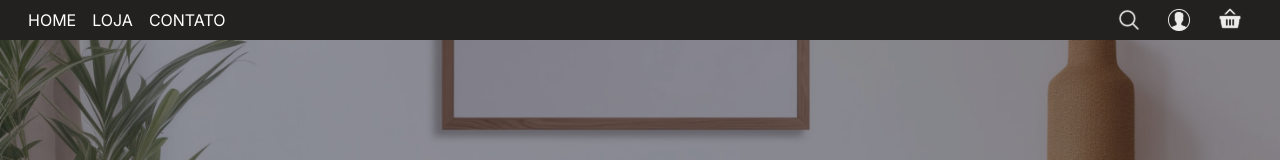
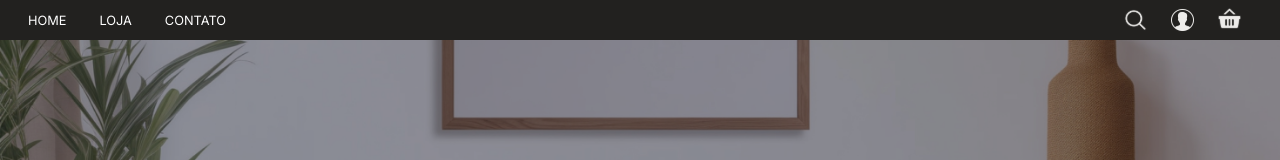
Before and after one commit to alisonnRB/Modern-Space, a Next.js app: page / in a window 1280 px wide. Shown: the top 160 px of the page. Built offline with nearby package versions, Linux system fonts and the light colour scheme.

Commit message:
header adjust

```diff
--- /dev/null
+++ b/src/components/header/index.css
@@ -0,0 +1,9 @@
+.header-guia {
+    font-size: clamp(0.6rem, 1vw, 1.5rem);
+}
+
+@media screen and (min-width: 2500px) {
+    header {
+        max-width: calc(100vw - 2005px);
+    }
+}
--- a/src/components/header/index.jsx
+++ b/src/components/header/index.jsx
@@ -1,3 +1,5 @@
+import "./index.css";
+
 import Link from "next/link";
 import Image from "next/image";
 
@@ -7,25 +9,25 @@ import search from "@/assets/header/search.svg";
 
 export default function Header() {
     return (
-        <header className="flex fixed top-0 z-10 left-0 w-full justify-center items-center bg-transparent hover:bg-dark px-7 py-2 cursor-pointer">
+        <header className="flex fixed top-0 z-10 w-full justify-center items-center bg-transparent hover:bg-dark px-7 py-2 cursor-pointer">
 
-            <nav className="text-white w-full flex gap-4">
+            <nav className="text-white w-full flex gap-[3%]">
 
-                <Link href={'/'} >
+                <Link href={'/'} className="header-guia">
                     HOME
                 </Link>
 
-                <Link href={'/'}>
+                <Link href={'/'} className="header-guia">
                     LOJA
                 </Link>
 
-                <Link href={'/'}>
+                <Link href={'/'} className="header-guia">
                     CONTATO
                 </Link>
 
             </nav>
 
-            <nav className="flex gap-4 items-center">
+            <nav className="flex gap-3 items-center">
 
                 <Link href={"/"} >
                     <Image
```
